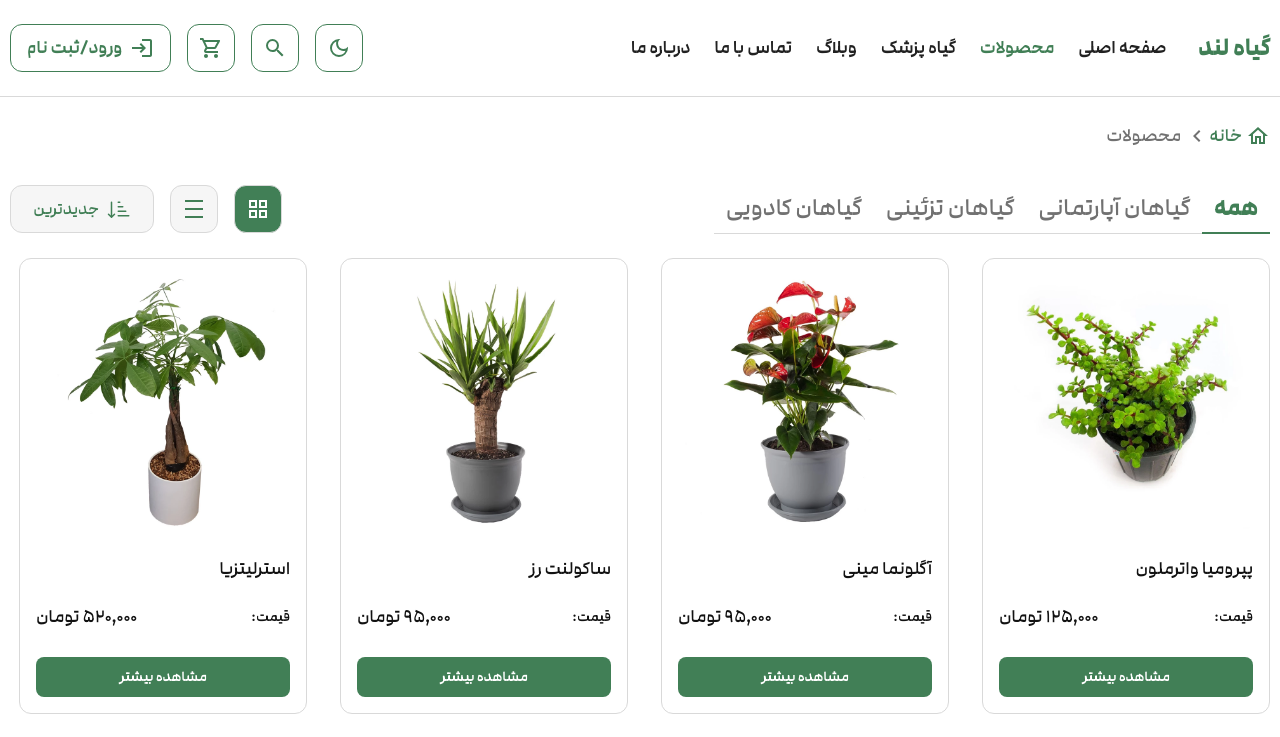
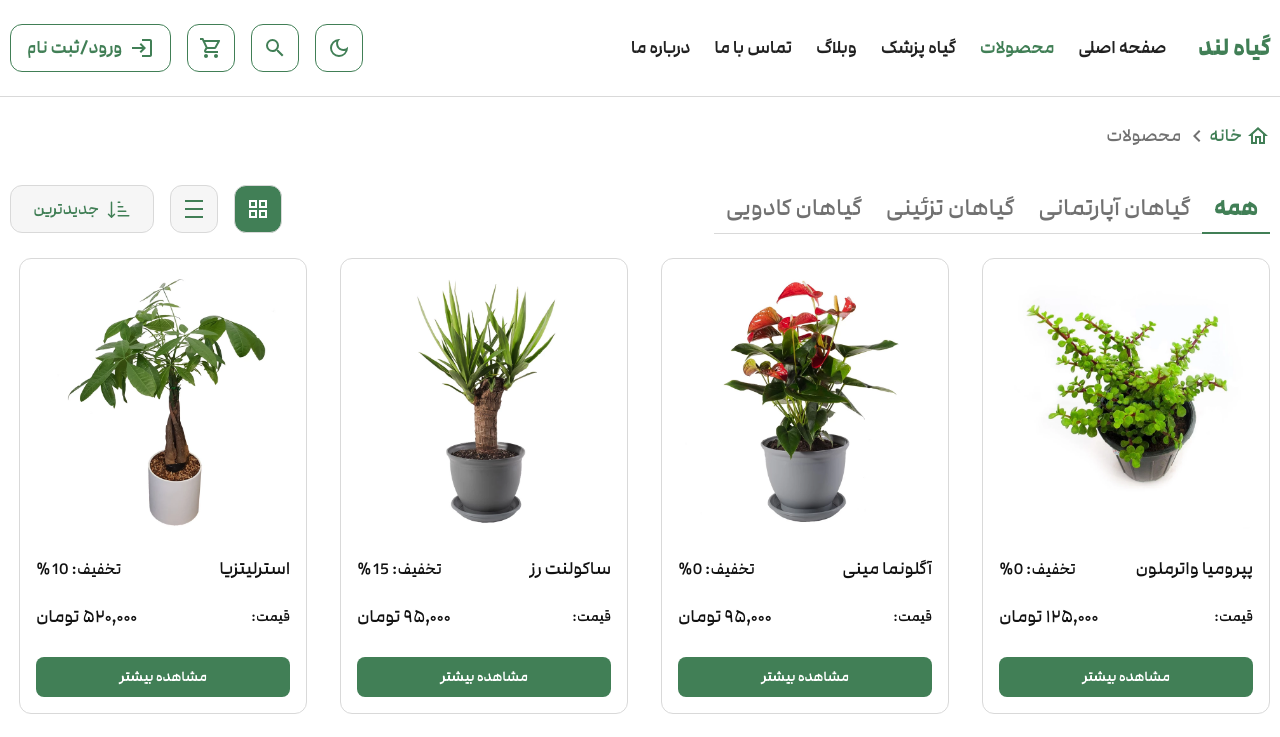
Before and after one commit to alisadeghi192/nextjs-full-stack-ecommerce-giahland, a Next.js app: page /products in a window 1280 px wide. Shown: the top 737 px of the page. Built offline with nearby package versions, Linux system fonts and the light colour scheme.

Commit message:
feat(products): display temporary  discount number in product cards

```diff
--- a/src/components/features/products/ProductCardGrid.tsx
+++ b/src/components/features/products/ProductCardGrid.tsx
@@ -9,6 +9,7 @@ export default function ProductCardGrid({
   price,
   image,
   slug = "/",
+  discount
 }: Product) {
   return (
     <div className="border-neutral5 bg-WHITE flex max-w-72 flex-col justify-between gap-y-6 rounded-xl border p-4 max-xl:gap-y-4 max-sm:max-w-57">
@@ -20,11 +21,15 @@ export default function ProductCardGrid({
         className="self-center object-cover aspect-square rounded-lg "
       />
       <div className="flex flex-col gap-y-4 max-sm:gap-y-2">
+        <div className="flex justify-between items-center">
         <Link href={slug}>
           <p className="text-BLACK line-clamp-1 text-lg/8 max-sm:text-base/7.25">
             {name}
           </p>
         </Link>
+        <p>تخفیف: {discount}%</p>
+        </div>
+
         <div className="flex items-center justify-between">
           <span className="text-sm/5.5 max-sm:text-base/7.25">قیمت:</span>
           <span className="text-lg/8 max-sm:text-base/7.25">
--- a/src/components/features/products/ProductCardList.tsx
+++ b/src/components/features/products/ProductCardList.tsx
@@ -9,6 +9,7 @@ export default function ProductCardList({
   image,
   slug = "/",
   category,
+  discount
 }: Product) {
   return (
     <div className="border border-neutral5 rounded-lg p-4 flex">
@@ -21,6 +22,8 @@ export default function ProductCardList({
             <p className=" text-lg/8">{name}</p>
           </Link>
           <p className="text-neutral9 leading-7">{category} </p>
+        <p>تخفیف: {discount}%</p>
+
         </div>
         <div className="flex justify-between  gap-x-6">
           <div className="flex justify-between items-center basis-2/3">
```
